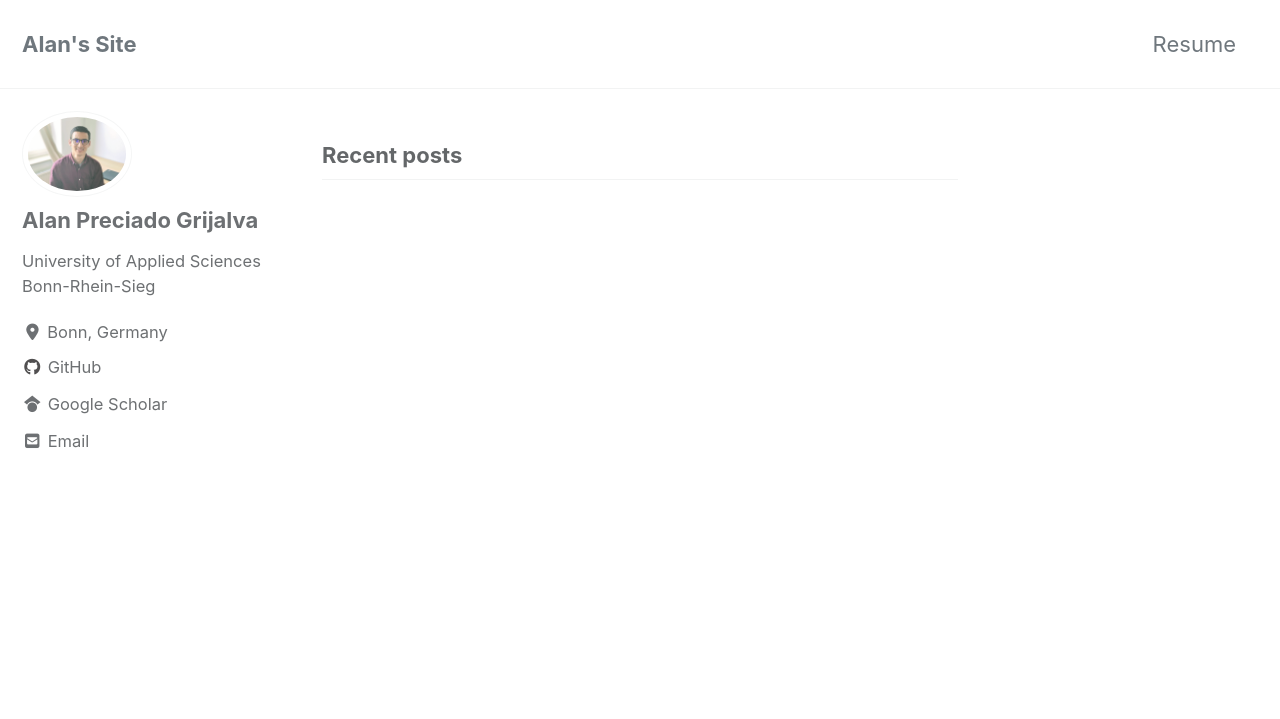
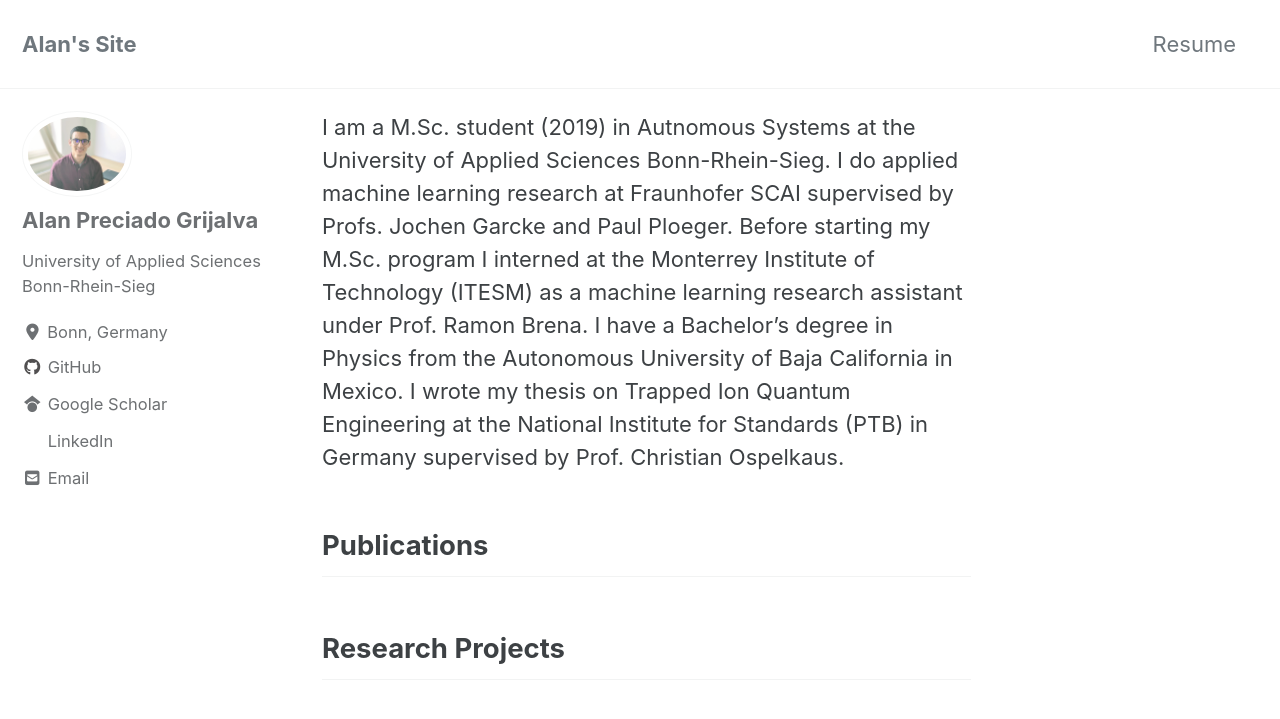
Before and after one commit to agrija9/agrija9.github.io, a Jekyll site: the page built from index.html, in a window 1280 px wide and 900 px high. Shown: the top 719 px of the window. Built offline with Jekyll 4.4.1, drawn with Linux system fonts in a browser that asks for light colours; cached includes are drawn as plain includes; nearby versions of some CDN libraries; the list of posts is cut into pages by our own code.

Commit message:
added about

```diff
--- a/_config.yml
+++ b/_config.yml
@@ -108,6 +108,9 @@
     - label: "Google Scholar"
       icon: "fab fa-fw fa-google-scholar"
       url: "https://scholar.google.com.mx/citations?user=qzVATxkAAAAJ&hl=en"
+    - label: "LinkedIn"
+      url: "https://www.linkedin.com/in/alan-preciado-grijalva-918170117/"
+      icon: "fab fa-fw fa-linked-in"
 
 # Reading Files
 include:
--- /dev/null
+++ b/_includes/home.md
@@ -0,0 +1,7 @@
+I am a M.Sc. student (2019) in Autnomous Systems at the University of Applied Sciences Bonn-Rhein-Sieg. I do applied machine learning research at Fraunhofer SCAI supervised by Profs. Jochen Garcke and Paul Ploeger. Before starting my M.Sc. program I interned at the Monterrey Institute of Technology (ITESM) as a machine learning research assistant under Prof. Ramon Brena. I have a Bachelor's degree in Physics from the Autonomous University of Baja California in Mexico. I wrote my thesis on Trapped Ion Quantum Engineering at the National Institute for Standards (PTB) in Germany supervised by Prof. Christian Ospelkaus.
+
+
+## Publications
+
+
+## Research Projects
--- a/_layouts/home.html
+++ b/_layouts/home.html
@@ -1,10 +1,13 @@
 ---
-layout: archive
+layout: single
 ---
 
-{{ content }}
+<div class="page__content" style="width:102%">
+{% capture my_include %}{% include home.md %}{% endcapture %}
+{{ my_include | markdownify }}
+</div>
 
-<h3 class="archive__subtitle">{{ site.data.ui-text[site.locale].recent_posts | default: "Recent Posts" }}</h3>
+<!-- h3 class="archive__subtitle">{{ site.data.ui-text[site.locale].recent_posts | default: "Recent Posts" }}</h3>
 
 {% if paginator %}
   {% assign posts = paginator.posts %}
@@ -14,6 +17,6 @@
 
 {% for post in posts %}
   {% include archive-single.html %}
-{% endfor %}
+{% endfor %} -->
 
-{% include paginator.html %}
+<!-- {% include paginator.html %} -->
```
